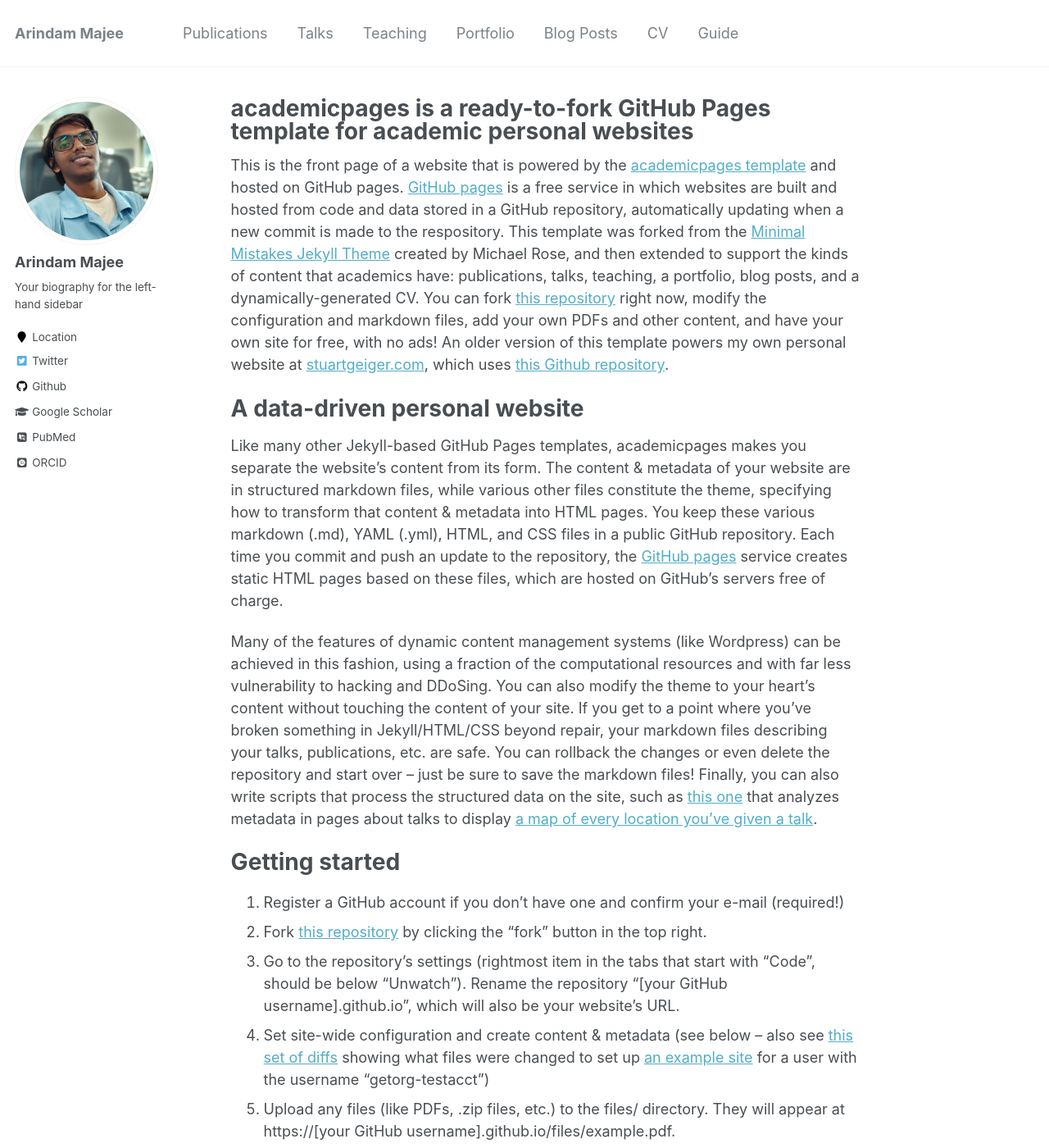
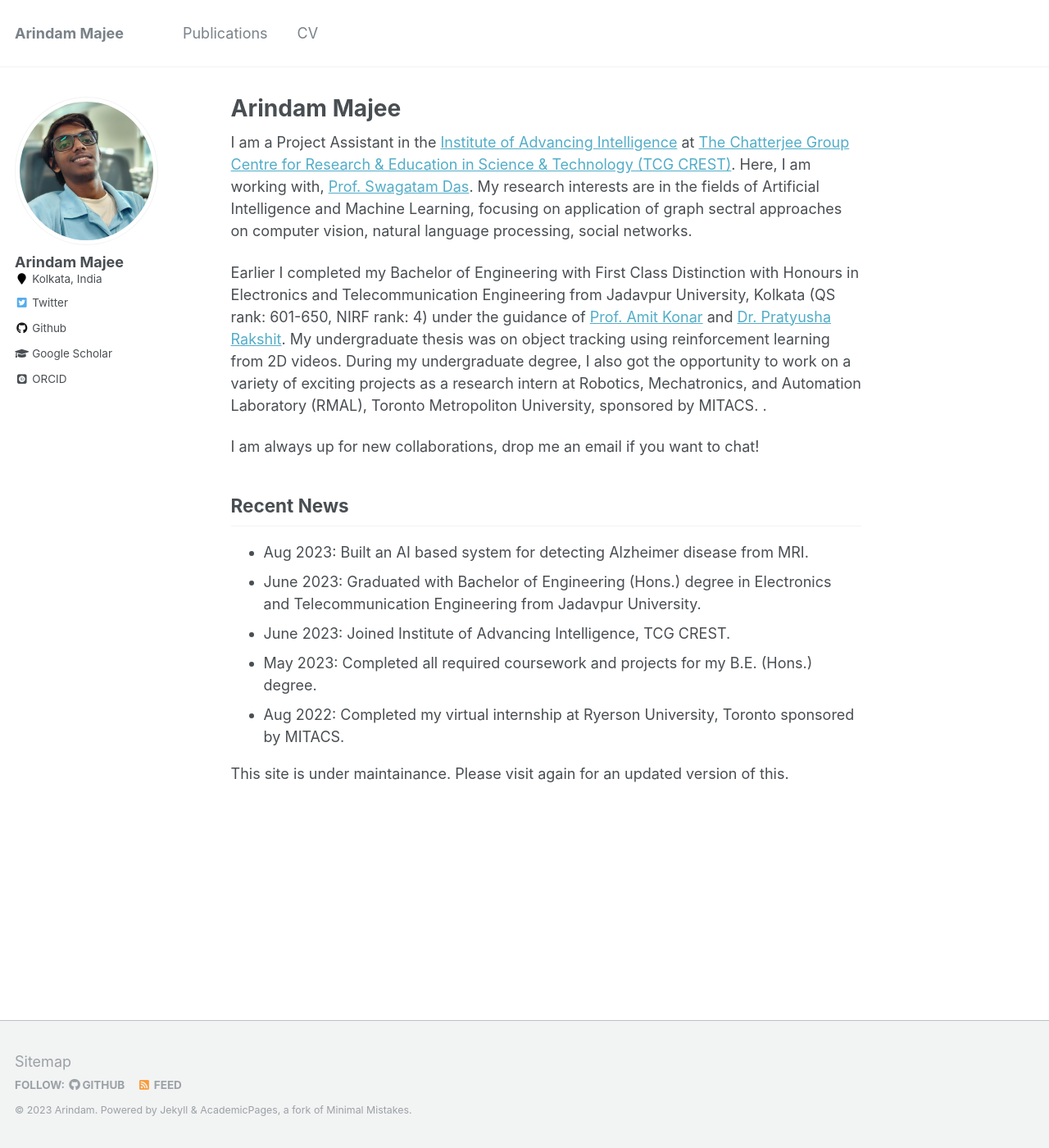
Before and after one commit to arindammajee/arindammajee.github.io, a Jekyll site: the page built from _pages/about.md, in a window 1280 px wide and 1400 px high. Shown: the whole window at 82% size. Built offline with Jekyll 4.4.1, drawn with Linux system fonts in a browser that asks for light colours; some web fonts are replaced; some of the changed text lies outside the part shown.

Commit message:
Files modified

```diff
--- a/_config.yml
+++ b/_config.yml
@@ -82,10 +82,10 @@
 author:
   name             : "Arindam Majee"
   avatar           : "arindam_majee.jpg"
-  bio              : "Your biography for the left-hand sidebar"
-  location         : "Location"
+  bio              : # "Your biography for the left-hand sidebar"
+  location         : "Kolkata, India"
   employer         :
-  pubmed           : "https://www.ncbi.nlm.nih.gov/pubmed/?term=john+snow"
+  pubmed           :
   googlescholar    : "https://scholar.google.com/citations?user=sqGrHcoAAAAJ&hl=en&oi=ao"
   email            :
   researchgate     :  # example: "https://www.researchgate.net/profile/yourprofile"
--- a/_pages/about.md
+++ b/_pages/about.md
@@ -1,6 +1,6 @@
 ---
 permalink: /
-title: "academicpages is a ready-to-fork GitHub Pages template for academic personal websites"
+title: "Arindam Majee"
 excerpt: "About me"
 author_profile: true
 redirect_from:
@@ -8,43 +8,19 @@
   - /about.html
 ---
 
-This is the front page of a website that is powered by the [academicpages template](https://github.com/academicpages/academicpages.github.io) and hosted on GitHub pages. [GitHub pages](https://pages.github.com) is a free service in which websites are built and hosted from code and data stored in a GitHub repository, automatically updating when a new commit is made to the respository. This template was forked from the [Minimal Mistakes Jekyll Theme](https://mmistakes.github.io/minimal-mistakes/) created by Michael Rose, and then extended to support the kinds of content that academics have: publications, talks, teaching, a portfolio, blog posts, and a dynamically-generated CV. You can fork [this repository](https://github.com/academicpages/academicpages.github.io) right now, modify the configuration and markdown files, add your own PDFs and other content, and have your own site for free, with no ads! An older version of this template powers my own personal website at [stuartgeiger.com](http://stuartgeiger.com), which uses [this Github repository](https://github.com/staeiou/staeiou.github.io).
+I am a Project Assistant in the [Institute of Advancing Intelligence](https://www.tcgcrest.org/institutes/iai/) at [The Chatterjee Group Centre for Research & Education in Science & Technology (TCG CREST)](https://www.tcgcrest.org/). Here, I am working with, [Prof. Swagatam Das](https://www.isical.ac.in/~swagatam.das/). My research interests are in the fields of Artificial Intelligence and Machine Learning, focusing on application of graph sectral approaches on computer vision, natural language processing, social networks.
 
-A data-driven personal website
-======
-Like many other Jekyll-based GitHub Pages templates, academicpages makes you separate the website's content from its form. The content & metadata of your website are in structured markdown files, while various other files constitute the theme, specifying how to transform that content & metadata into HTML pages. You keep these various markdown (.md), YAML (.yml), HTML, and CSS files in a public GitHub repository. Each time you commit and push an update to the repository, the [GitHub pages](https://pages.github.com/) service creates static HTML pages based on these files, which are hosted on GitHub's servers free of charge.
+Earlier I completed my Bachelor of Engineering with First Class Distinction with Honours in Electronics and Telecommunication Engineering from Jadavpur University, Kolkata (QS rank: 601-650, NIRF rank: 4) under the guidance of [Prof. Amit Konar](https://scholar.google.co.in/citations?user=s1F23CAAAAAJ&hl=en) and [Dr. Pratyusha Rakshit](https://scholar.google.co.in/citations?user=00rPoQEAAAAJ). My undergraduate thesis was on object tracking using reinforcement learning from 2D videos. During my undergraduate degree, I also got the opportunity to work on a variety of exciting projects as a research intern at Robotics, Mechatronics, and Automation Laboratory (RMAL), Toronto Metropoliton University, sponsored by MITACS. .
 
-Many of the features of dynamic content management systems (like Wordpress) can be achieved in this fashion, using a fraction of the computational resources and with far less vulnerability to hacking and DDoSing. You can also modify the theme to your heart's content without touching the content of your site. If you get to a point where you've broken something in Jekyll/HTML/CSS beyond repair, your markdown files describing your talks, publications, etc. are safe. You can rollback the changes or even delete the repository and start over -- just be sure to save the markdown files! Finally, you can also write scripts that process the structured data on the site, such as [this one](https://github.com/academicpages/academicpages.github.io/blob/master/talkmap.ipynb) that analyzes metadata in pages about talks to display [a map of every location you've given a talk](https://academicpages.github.io/talkmap.html).
+I am always up for new collaborations, drop me an email if you want to chat!
 
-Getting started
-======
-1. Register a GitHub account if you don't have one and confirm your e-mail (required!)
-1. Fork [this repository](https://github.com/academicpages/academicpages.github.io) by clicking the "fork" button in the top right.
-1. Go to the repository's settings (rightmost item in the tabs that start with "Code", should be below "Unwatch"). Rename the repository "[your GitHub username].github.io", which will also be your website's URL.
-1. Set site-wide configuration and create content & metadata (see below -- also see [this set of diffs](http://archive.is/3TPas) showing what files were changed to set up [an example site](https://getorg-testacct.github.io) for a user with the username "getorg-testacct")
-1. Upload any files (like PDFs, .zip files, etc.) to the files/ directory. They will appear at https://[your GitHub username].github.io/files/example.pdf.
-1. Check status by going to the repository settings, in the "GitHub pages" section
+## Recent News
 
-Site-wide configuration
-------
-The main configuration file for the site is in the base directory in [_config.yml](https://github.com/academicpages/academicpages.github.io/blob/master/_config.yml), which defines the content in the sidebars and other site-wide features. You will need to replace the default variables with ones about yourself and your site's github repository. The configuration file for the top menu is in [_data/navigation.yml](https://github.com/academicpages/academicpages.github.io/blob/master/_data/navigation.yml). For example, if you don't have a portfolio or blog posts, you can remove those items from that navigation.yml file to remove them from the header.
+- Aug 2023: Built an AI based system for detecting Alzheimer disease from MRI.
+- June 2023: Graduated with Bachelor of Engineering (Hons.) degree in Electronics and Telecommunication Engineering from Jadavpur University.
+- June 2023: Joined Institute of Advancing Intelligence, TCG CREST.
+- May 2023: Completed all required coursework and projects for my B.E. (Hons.) degree.
+- Aug 2022: Completed my virtual internship at Ryerson University, Toronto sponsored by MITACS.
 
-Create content & metadata
-------
-For site content, there is one markdown file for each type of content, which are stored in directories like _publications, _talks, _posts, _teaching, or _pages. For example, each talk is a markdown file in the [_talks directory](https://github.com/academicpages/academicpages.github.io/tree/master/_talks). At the top of each markdown file is structured data in YAML about the talk, which the theme will parse to do lots of cool stuff. The same structured data about a talk is used to generate the list of talks on the [Talks page](https://academicpages.github.io/talks), each [individual page](https://academicpages.github.io/talks/2012-03-01-talk-1) for specific talks, the talks section for the [CV page](https://academicpages.github.io/cv), and the [map of places you've given a talk](https://academicpages.github.io/talkmap.html) (if you run this [python file](https://github.com/academicpages/academicpages.github.io/blob/master/talkmap.py) or [Jupyter notebook](https://github.com/academicpages/academicpages.github.io/blob/master/talkmap.ipynb), which creates the HTML for the map based on the contents of the _talks directory).
 
-**Markdown generator**
-
-I have also created [a set of Jupyter notebooks](https://github.com/academicpages/academicpages.github.io/tree/master/markdown_generator
-) that converts a CSV containing structured data about talks or presentations into individual markdown files that will be properly formatted for the academicpages template. The sample CSVs in that directory are the ones I used to create my own personal website at stuartgeiger.com. My usual workflow is that I keep a spreadsheet of my publications and talks, then run the code in these notebooks to generate the markdown files, then commit and push them to the GitHub repository.
-
-How to edit your site's GitHub repository
-------
-Many people use a git client to create files on their local computer and then push them to GitHub's servers. If you are not familiar with git, you can directly edit these configuration and markdown files directly in the github.com interface. Navigate to a file (like [this one](https://github.com/academicpages/academicpages.github.io/blob/master/_talks/2012-03-01-talk-1.md) and click the pencil icon in the top right of the content preview (to the right of the "Raw | Blame | History" buttons). You can delete a file by clicking the trashcan icon to the right of the pencil icon. You can also create new files or upload files by navigating to a directory and clicking the "Create new file" or "Upload files" buttons.
-
-Example: editing a markdown file for a talk
-![Editing a markdown file for a talk](/images/editing-talk.png)
-
-For more info
-------
-More info about configuring academicpages can be found in [the guide](https://academicpages.github.io/markdown/). The [guides for the Minimal Mistakes theme](https://mmistakes.github.io/minimal-mistakes/docs/configuration/) (which this theme was forked from) might also be helpful.
+This site is under maintainance. Please visit again for an updated version of this.
```
Also changed, not shown: _data/navigation.yml (+13 -12 lines), images/3953273590_704e3899d5_m.jpg (deleted), images/500x300.png (deleted), images/email.png (deleted), images/profile.png (deleted), 6 other files.
